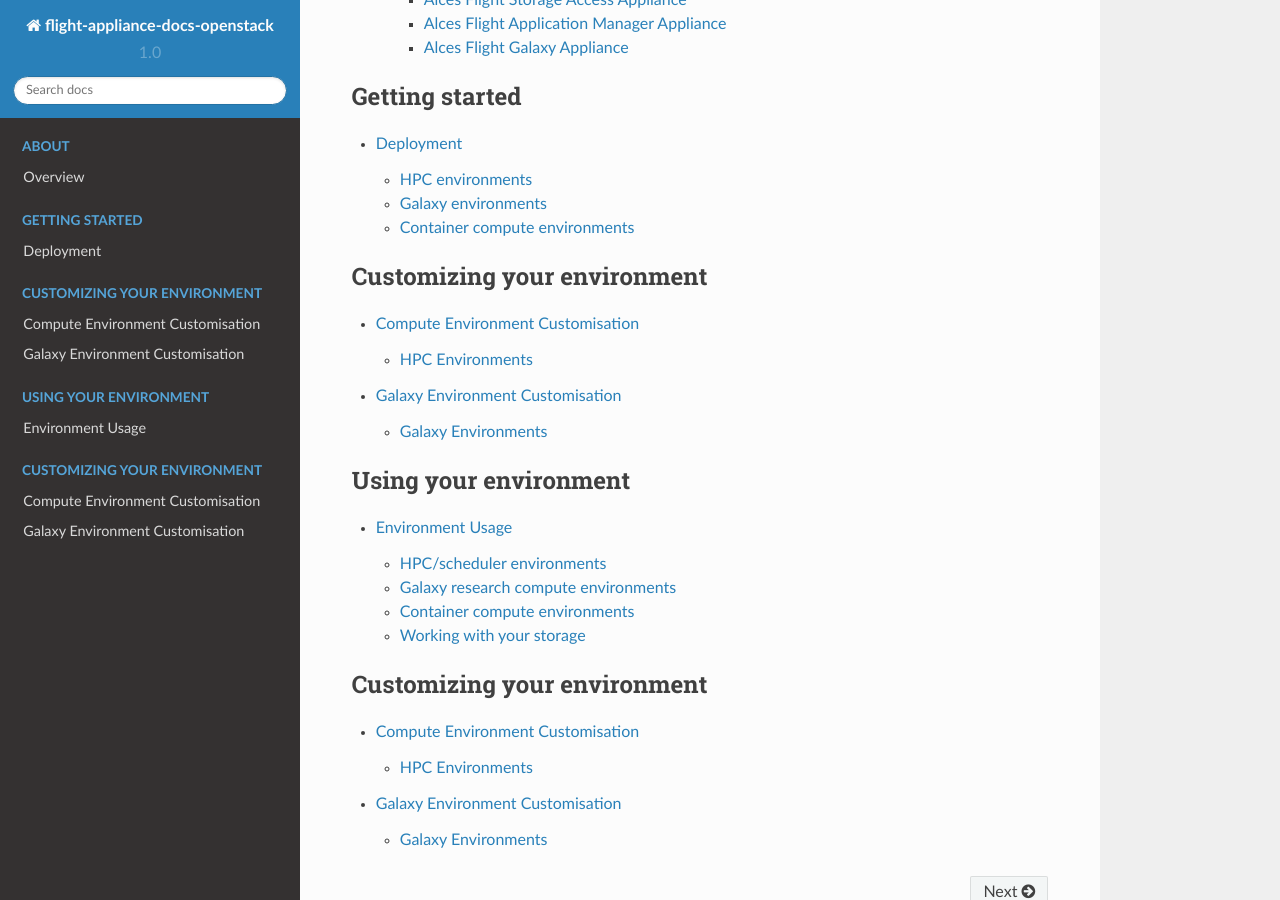
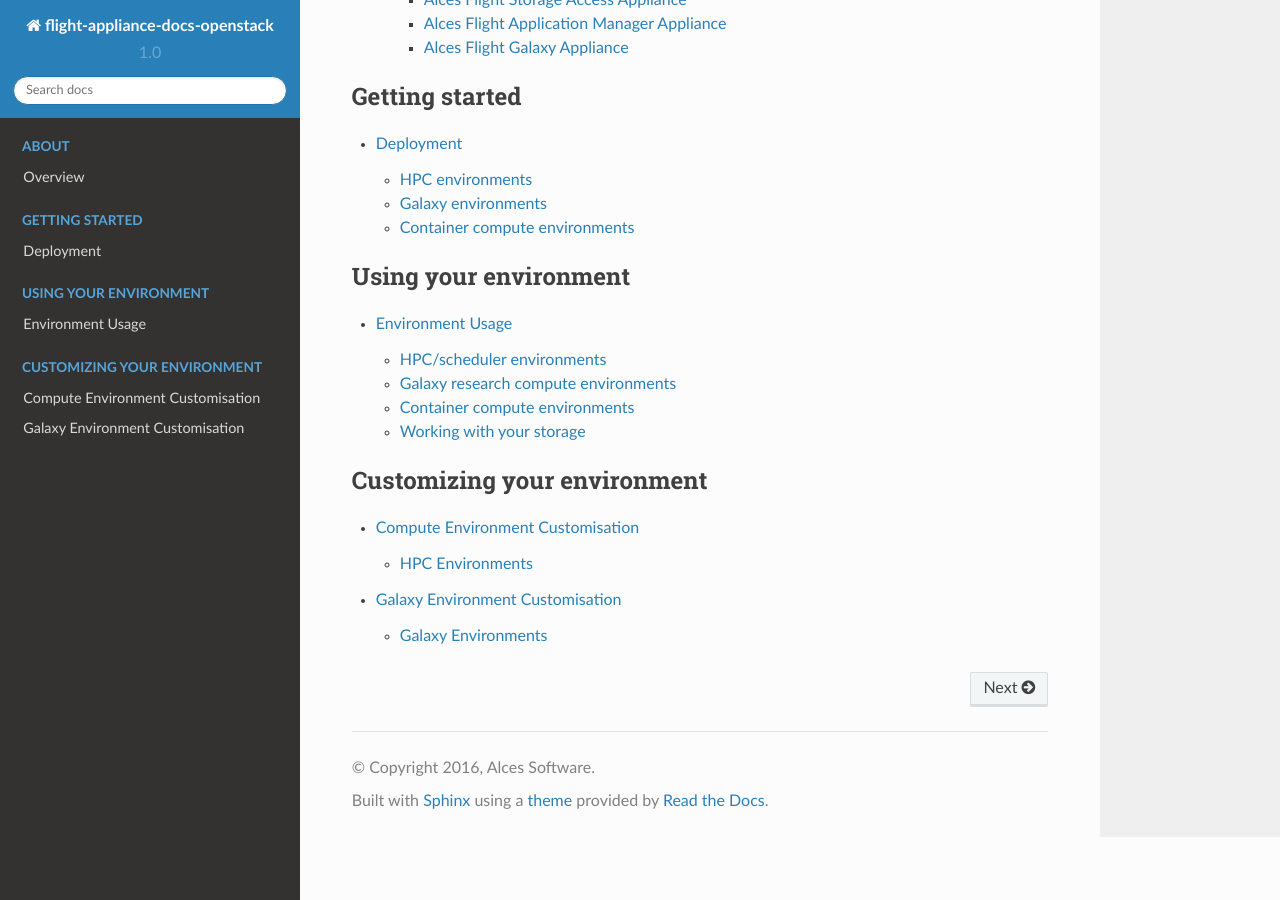
Before and after one commit to alces-software/flight-appliance-docs, a Sphinx documentation site: the page built from docs/source/index.rst, in a window 1280 px wide and 900 px high, scrolled down 808 px. Built offline with Sphinx 7.4.7 and the Read the Docs theme 2.0.0, drawn with Linux system fonts in a browser that asks for light colours; pages that are not in the unit, such as notebooks, are missing from menus.

Commit message:
Remove customization TOC

```diff
--- a/docs/source/index.rst
+++ b/docs/source/index.rst
@@ -34,14 +34,6 @@
 .. toctree::
    :maxdepth: 2
    :glob:
-   :caption: Customizing your environment
-   :name: configurationtoc
-
-   configuration/*
-
-.. toctree::
-   :maxdepth: 2
-   :glob:
    :caption: Using your environment
    :name: usagetoc
 
```
